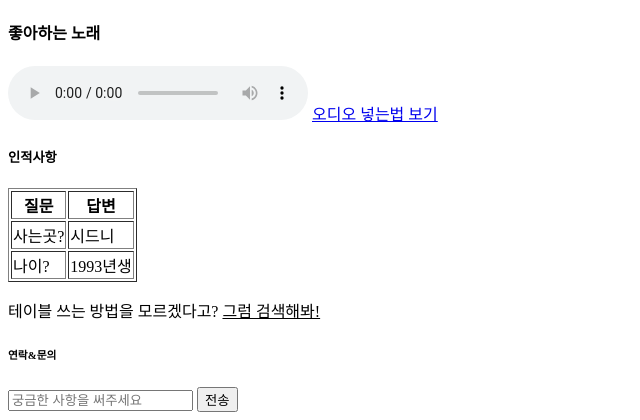
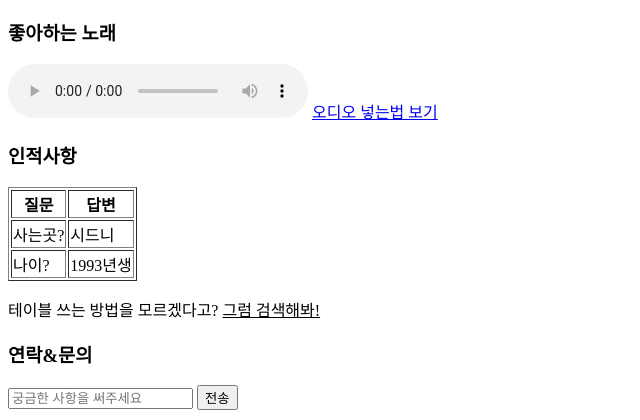
Before and after one commit to chuck3120/prework-study-guide, a plain HTML site: page index.html in a window 1280 px wide. Shown: the part 578-998 px from the top of the page, without its empty margins (0-640 px from the left). Drawn offline with Linux system fonts and the light colour scheme.

Commit message:
first commit

```diff
--- a/index.html
+++ b/index.html
@@ -21,14 +21,14 @@
     <div>블랙핑크</div>
     <a href="https://www.youtube.com/watch?v=gQlMMD8auMs">블랙핑크 유튜브 영상 보러가기</a>
 
-    <h4>좋아하는 노래</h4>
+    <h3>좋아하는 노래</h3>
     <audio controls>
         <source src="C:/Users/eocjf/Desktop/chuckProject/first/utomp3.com - BLACKPINK  Pink Venom MV.mp3" type="audio/mpeg">
     </audio>
         <a href="https://htmlreference.io/element/audio/">오디오 넣는법 보기</a>
 
 
-    <h5>인적사항</h5>
+    <h3>인적사항</h3>
     <table border="1">
         <tr>
             <th>질문</th>
@@ -45,7 +45,7 @@
     </table>
     <p>테이블 쓰는 방법을 모르겠다고? <u>그럼 검색해봐!</u></p>
 
-    <h6>연락&문의</h6>
+    <h3>연락&문의</h3>
     <input type="text" placeholder="궁금한 사항을 써주세요"/>
     <button>전송</button>
 </body>
```
